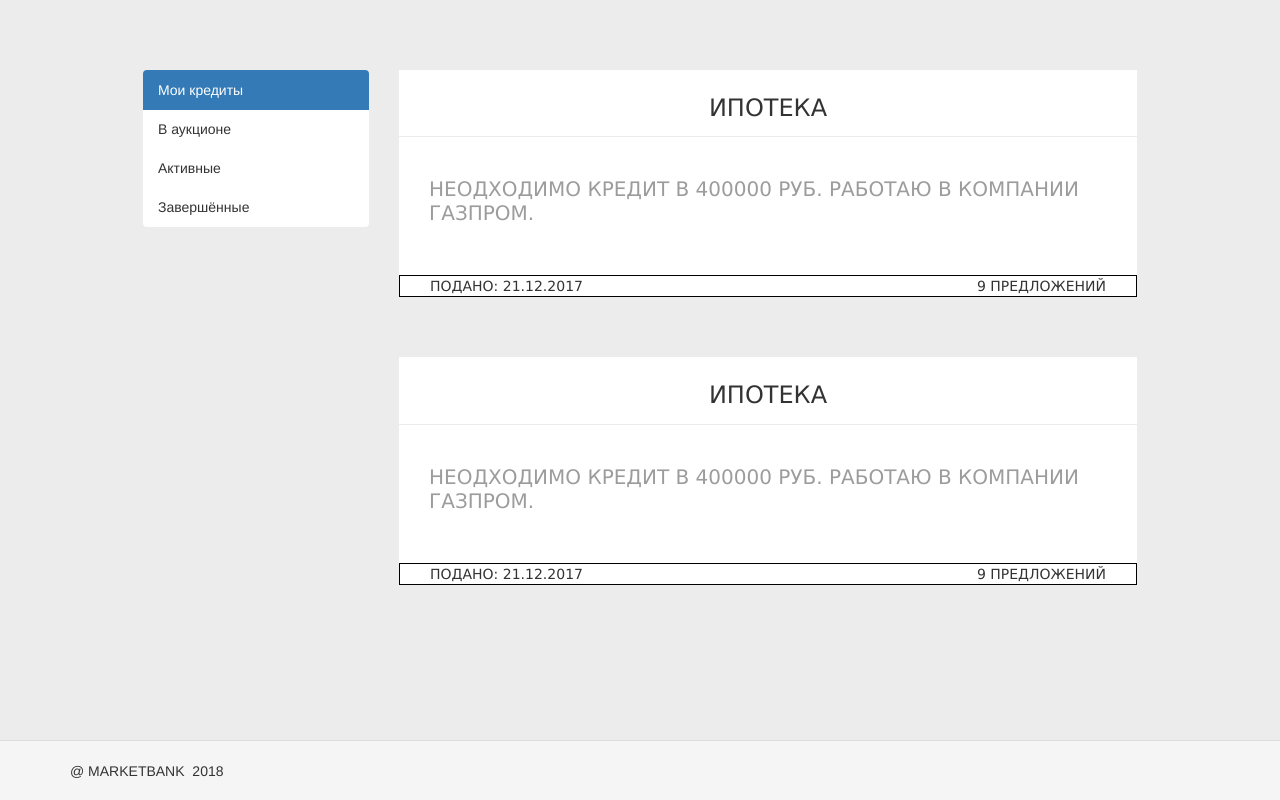
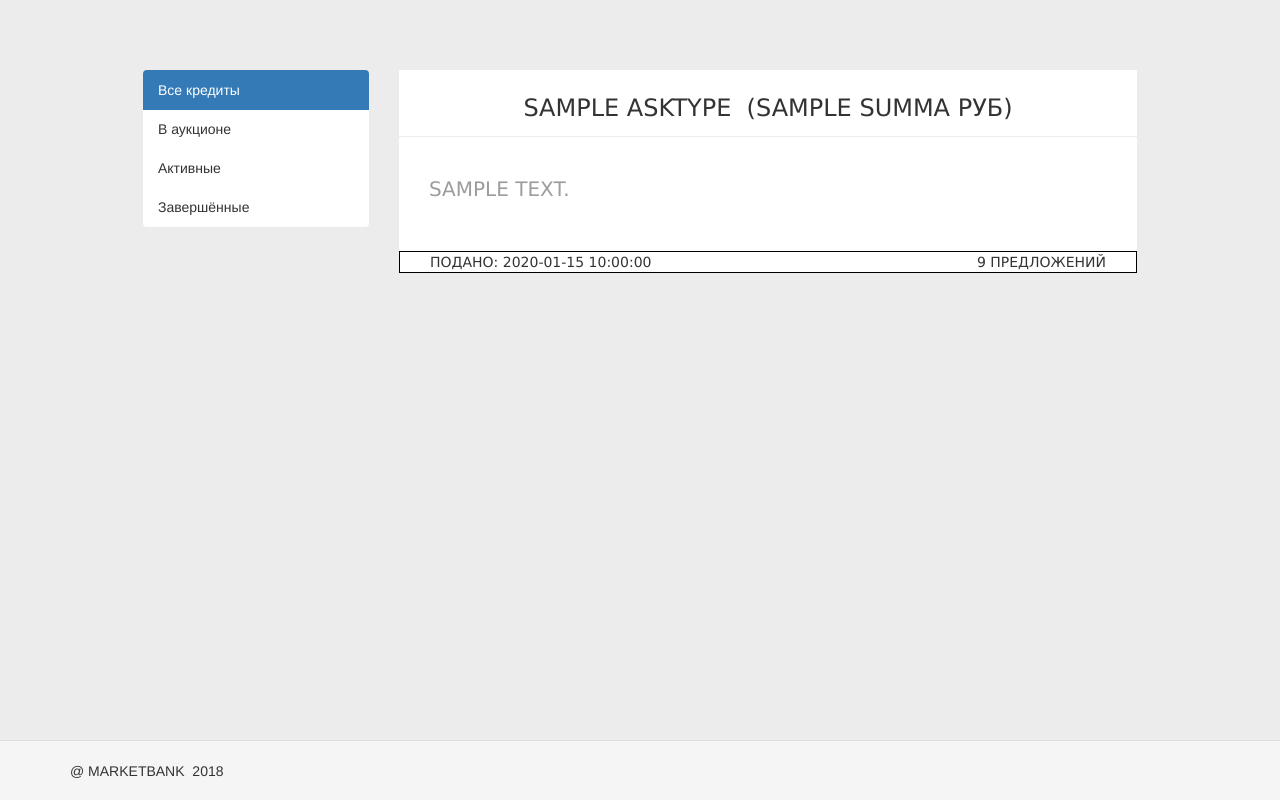
Before and after one commit to aydik99/marketbank, a Yii app: template views/user/credits.php in a window 1280 px wide. Run offline with PHP 8.4 and a stand-in for Yii, Linux system fonts and the light colour scheme; the template is opened without the code that fills it: most values are stand-ins (such as "Sample title", 1, 10 or a date in 2020); data that the repository does not hold is empty; some libraries are stand-ins or nearby versions.

Commit message:
доработка страницы "Мои кредиты"

```diff
--- a/views/user/credits.php
+++ b/views/user/credits.php
@@ -9,46 +9,33 @@ $this->title = 'Мои кредиты';
         <div class="col-md-3">
 
             <ul class="list-group">
-            <li class="list-group-item active">Мои кредиты</li>
-            <li class="list-group-item">В аукционе</li>
-            <li class="list-group-item">Активные</li>
-            <li class="list-group-item">Завершённые</li>
+                <li class="list-group-item active" data-filter="0">Все кредиты</li>
+                <li class="list-group-item" data-filter="1">В аукционе</li>
+                <li class="list-group-item" data-filter="2">Активные</li>
+                <li class="list-group-item"  data-filter="3">Завершённые</li>
             </ul>
 
         </div>
 
         <div class="col-md-9">
+            <? foreach ($ask as $data): ?>
 
-        <section class="credit-item">
+                <section class="credit-item" data-status="<?=$data->status; ?>">
                     <header class="credit-item__header">
-                <h3 class="text-center">Ипотека</h3>
+                        <h3 class="text-center"><?=$data->asktype->name_type;?>&nbsp;
+                        &#40;<?=$data->summa;?>&nbsp;руб&#41;</h3>
                     </header>
 
                     <p class="credit-item__content">
-                Неодходимо кредит в 400000 руб. Работаю в компании газпром.
+                        <?= $data->comment; ?>
                     </p>
 
                     <footer class="credit-item__footer">
-                Подано: <time>21.12.2017</time>
+                        Подано: <time><?=$data->date_start ?></time>
                         <span class="pull-right">9 предложений</span>
                     </footer>
                 </section>
-
-        <section class="credit-item">
-            <header class="credit-item__header">
-                <h3 class="text-center">Ипотека</h3>
-            </header>
-
-            <p class="credit-item__content">
-                Неодходимо кредит в 400000 руб. Работаю в компании газпром.
-            </p>
-
-            <footer class="credit-item__footer">
-                Подано: <time>21.12.2017</time>
-                <span class="pull-right">9 предложений</span>
-            </footer>
-        </section>
-
+             <? endforeach; ?>
         </div>
 
     </div>
```
Lines whose indentation alone changed are shown as unchanged.
